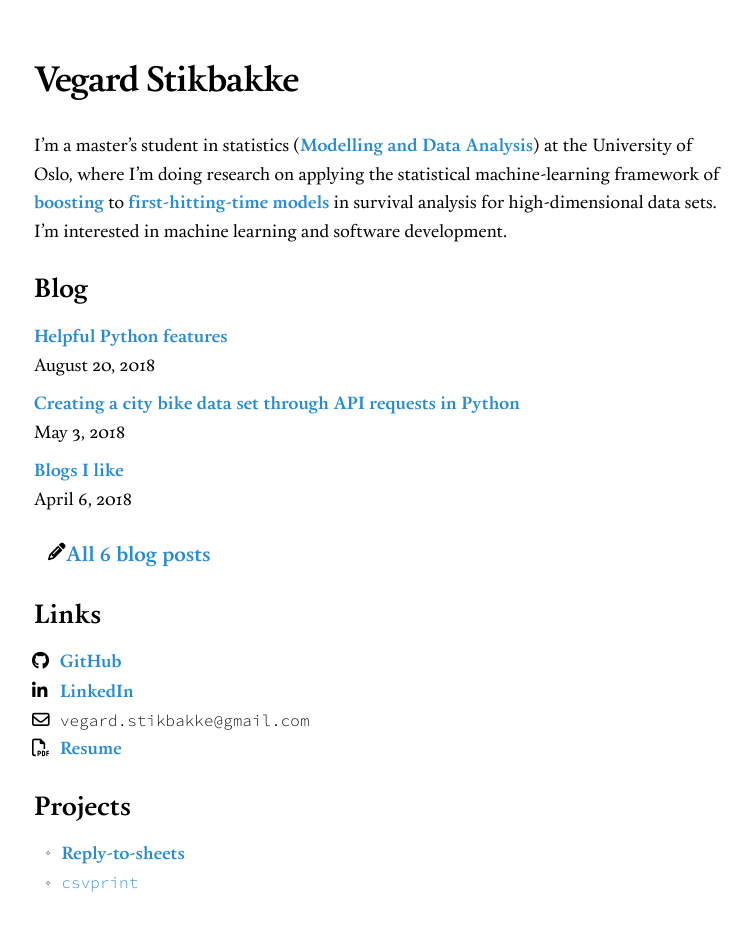
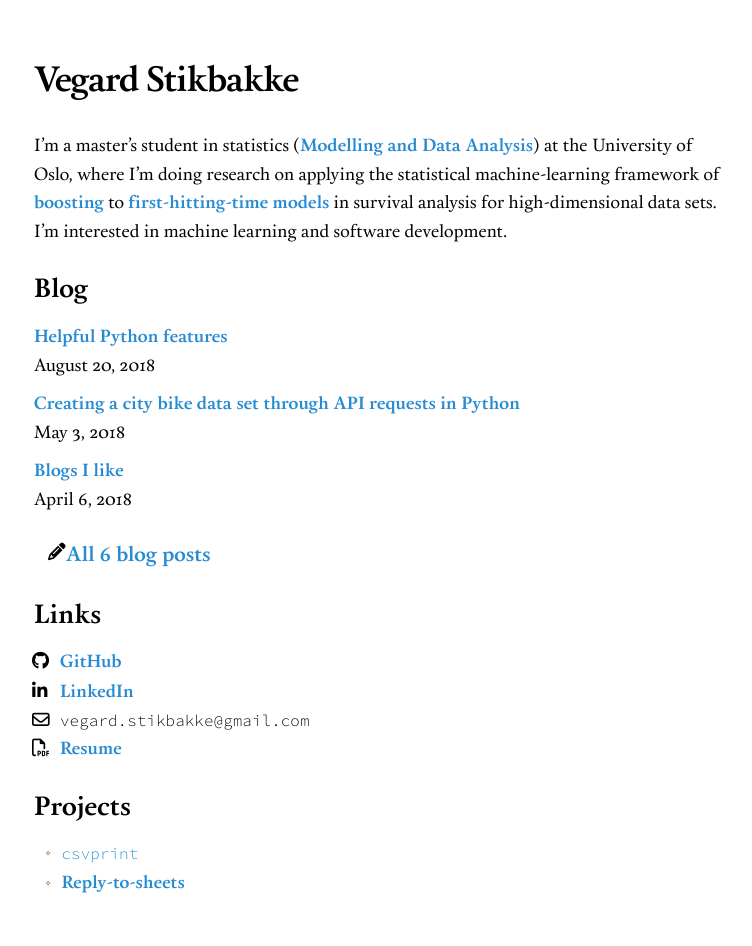
Before and after one commit to vegarsti/vegarsti.github.io, a Jekyll site: the page built from index.md, in a window 1280 px wide. Shown: the whole page, without its empty margins (256-1008 px from the left). Built offline with Jekyll 4.4.1, drawn with Linux system fonts in a browser that asks for light colours; nearby versions of some CDN libraries.

```diff
--- a/index.md
+++ b/index.md
@@ -53,5 +53,5 @@ I'm a master's student in statistics ([Modelling and Data Analysis](http://www.u
 
 ## Projects
 
+- [`csvprint`](http://github.com/vegarsti/csvprint)
 - [Reply-to-sheets](http://reply-to-sheets.com)
-- [`csvprint`](http://github.com/vegarsti/csvprint)
```
